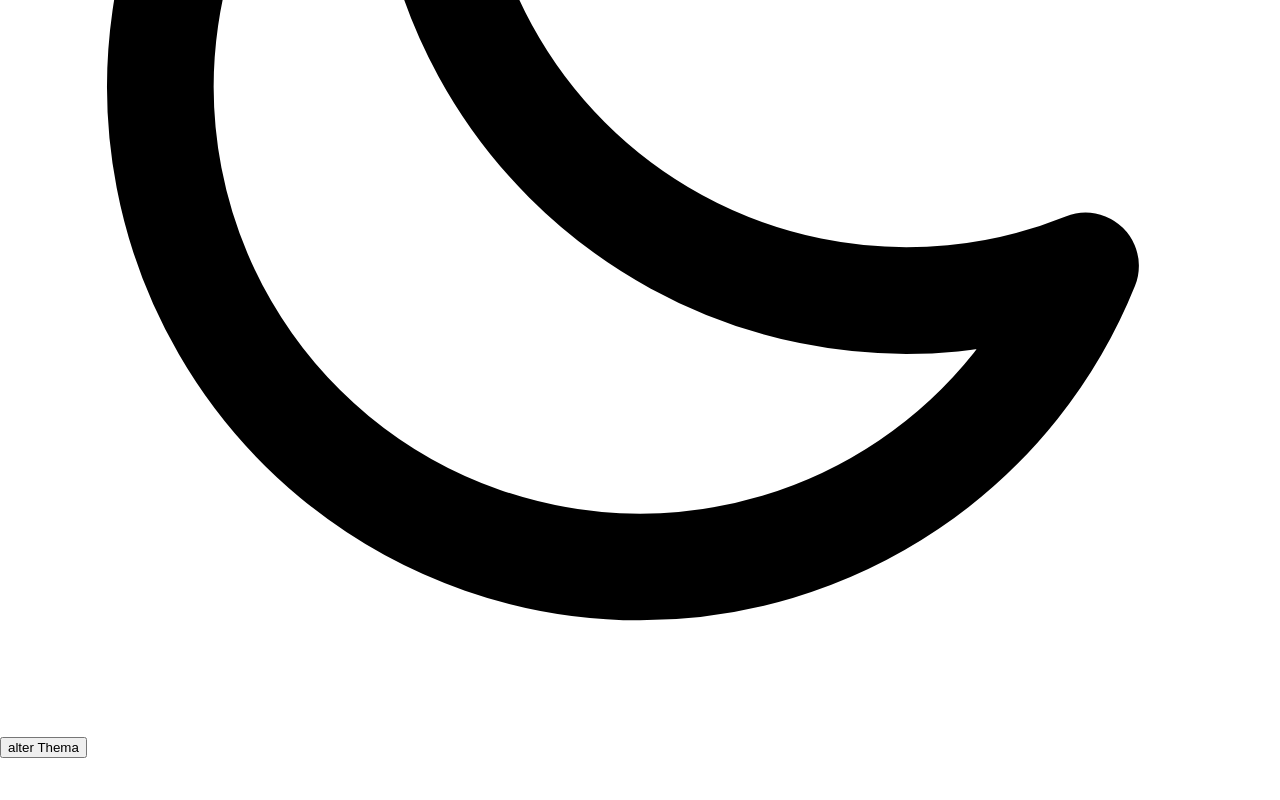
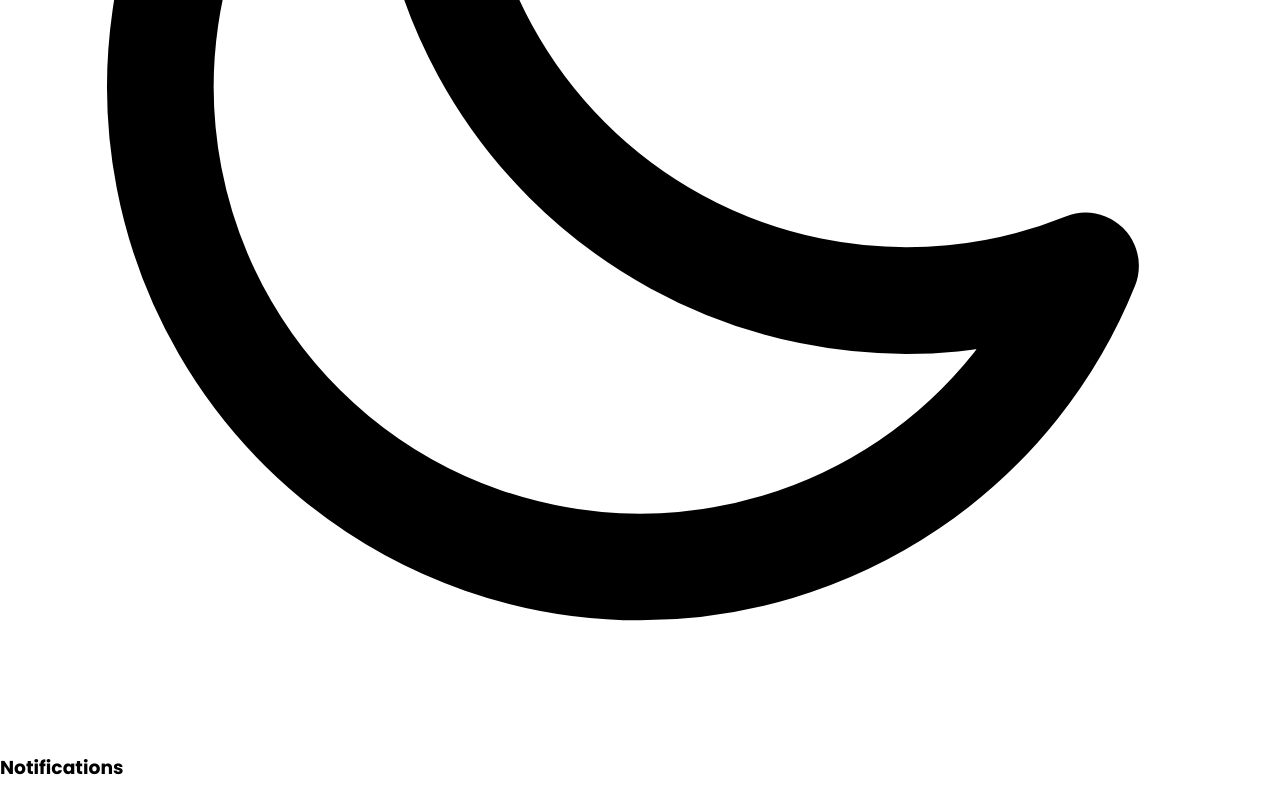
Before and after one commit to flavioanalistadesistema/next-admin, a Next.js app: page /Notifications in a window 1280 px wide. Shown: the part 5844-6644 px from the top of the page. Before the commit the page ends 6603 px from the top, so only its background shows below. Built offline with nearby package versions, Linux system fonts and the light colour scheme.

Commit message:
refactor: clear code

```diff
--- a/src/pages/Notifications.tsx
+++ b/src/pages/Notifications.tsx
@@ -9,7 +9,7 @@ export default function Notifications() {
   return (
 
     <Layout title="Notificações" subtext="Aqui teremos nossas notificações">
-      <button onClick={alterThema}>alter Thema</button>
+      <h3>Notifications</h3>
     </Layout>
   )
 }
```
